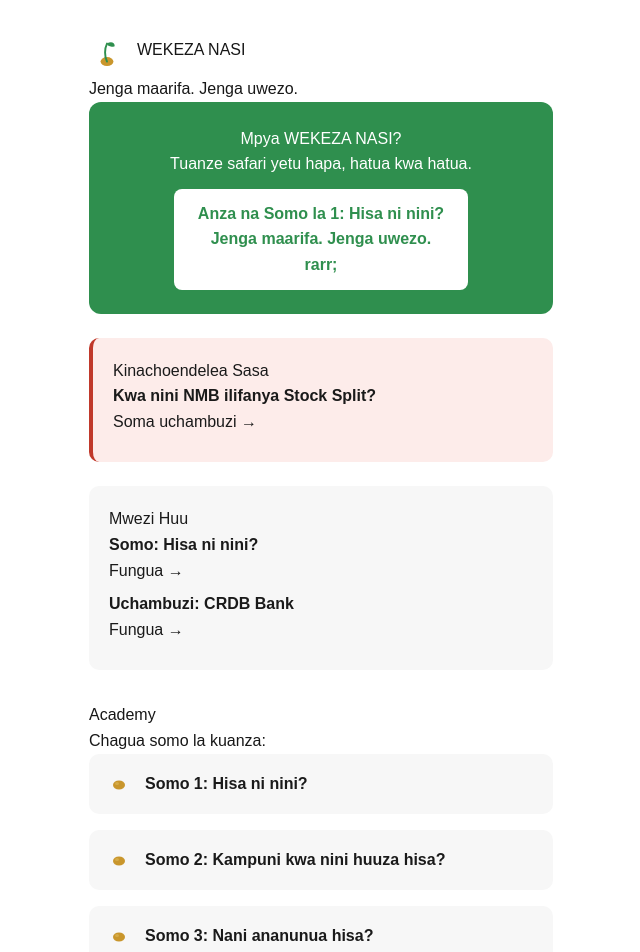
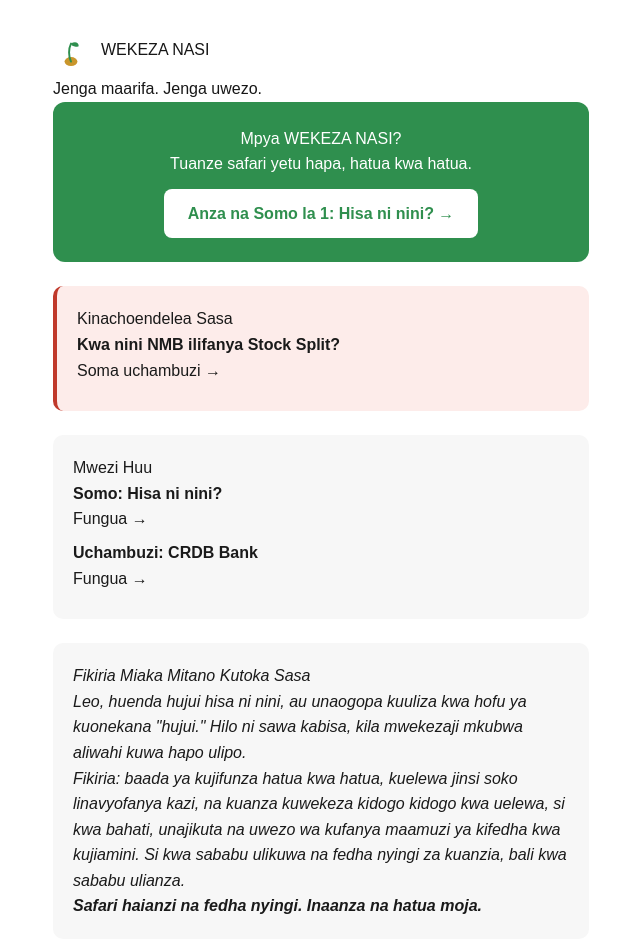
Before and after one commit to sadikiabubakari698-crypto/wekeza_nasi, a Next.js app in the folder wekeza-nasi-app/: page / in a window 1280 px wide. Shown: the top 952 px of the page, without its empty margins (319-959 px from the left). Built offline with nearby package versions, Linux system fonts and the light colour scheme.

Commit message:
Clean rewrite of home page with Anza Hapa and emotional connection section

```diff
--- a/wekeza-nasi-app/app/page.js
+++ b/wekeza-nasi-app/app/page.js
@@ -35,7 +35,7 @@ export default function Home() {
       <div className="anza-hapa">
         <h2 style={{ marginTop: 0 }}>Mpya WEKEZA NASI?</h2>
         <p>Tuanze safari yetu hapa, hatua kwa hatua.</p>
-        <a href="/somo1">Anza na Somo la 1: Hisa ni nini? <p>Jenga maarifa. Jenga uwezo.</p>rarr;</a>
+        <a href="/somo1">Anza na Somo la 1: Hisa ni nini? &rarr;</a>
       </div>
 
       {timely.length > 0 && (
@@ -62,6 +62,23 @@ export default function Home() {
         </div>
       )}
 
+      <div className="lesson-box" style={{ fontStyle: "italic" }}>
+        <h3>Fikiria Miaka Mitano Kutoka Sasa</h3>
+        <p>
+          Leo, huenda hujui hisa ni nini, au unaogopa kuuliza kwa hofu ya
+          kuonekana &quot;hujui.&quot; Hilo ni sawa kabisa, kila mwekezaji
+          mkubwa aliwahi kuwa hapo ulipo.
+        </p>
+        <p>
+          Fikiria: baada ya kujifunza hatua kwa hatua, kuelewa jinsi soko
+          linavyofanya kazi, na kuanza kuwekeza kidogo kidogo kwa uelewa,
+          si kwa bahati, unajikuta na uwezo wa kufanya maamuzi ya kifedha
+          kwa kujiamini. Si kwa sababu ulikuwa na fedha nyingi za kuanzia,
+          bali kwa sababu ulianza.
+        </p>
+        <p><strong>Safari haianzi na fedha nyingi. Inaanza na hatua moja.</strong></p>
+      </div>
+
       <h2 style={{ marginTop: "2rem" }}>Academy</h2>
       <p>Chagua somo la kuanza:</p>
       {lessons.map((l) => (
```
